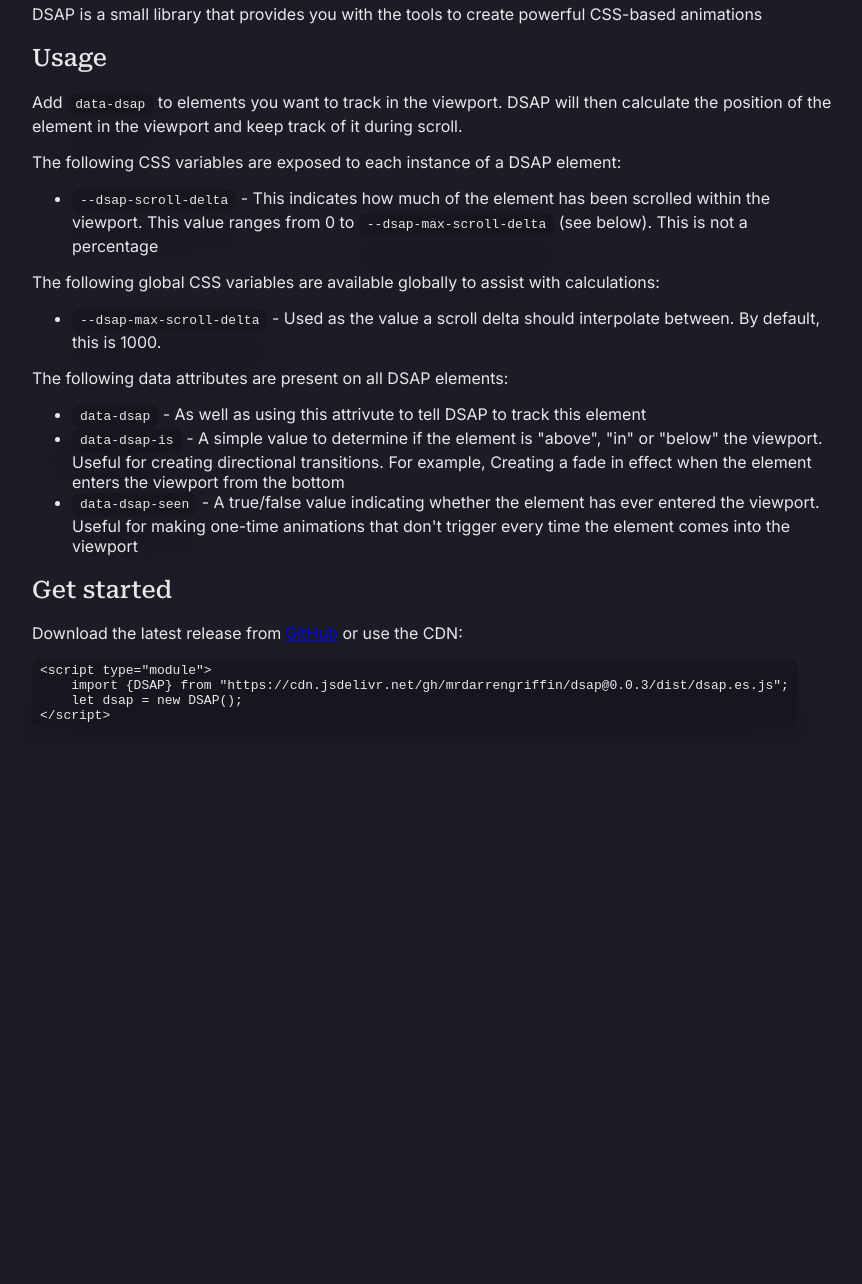
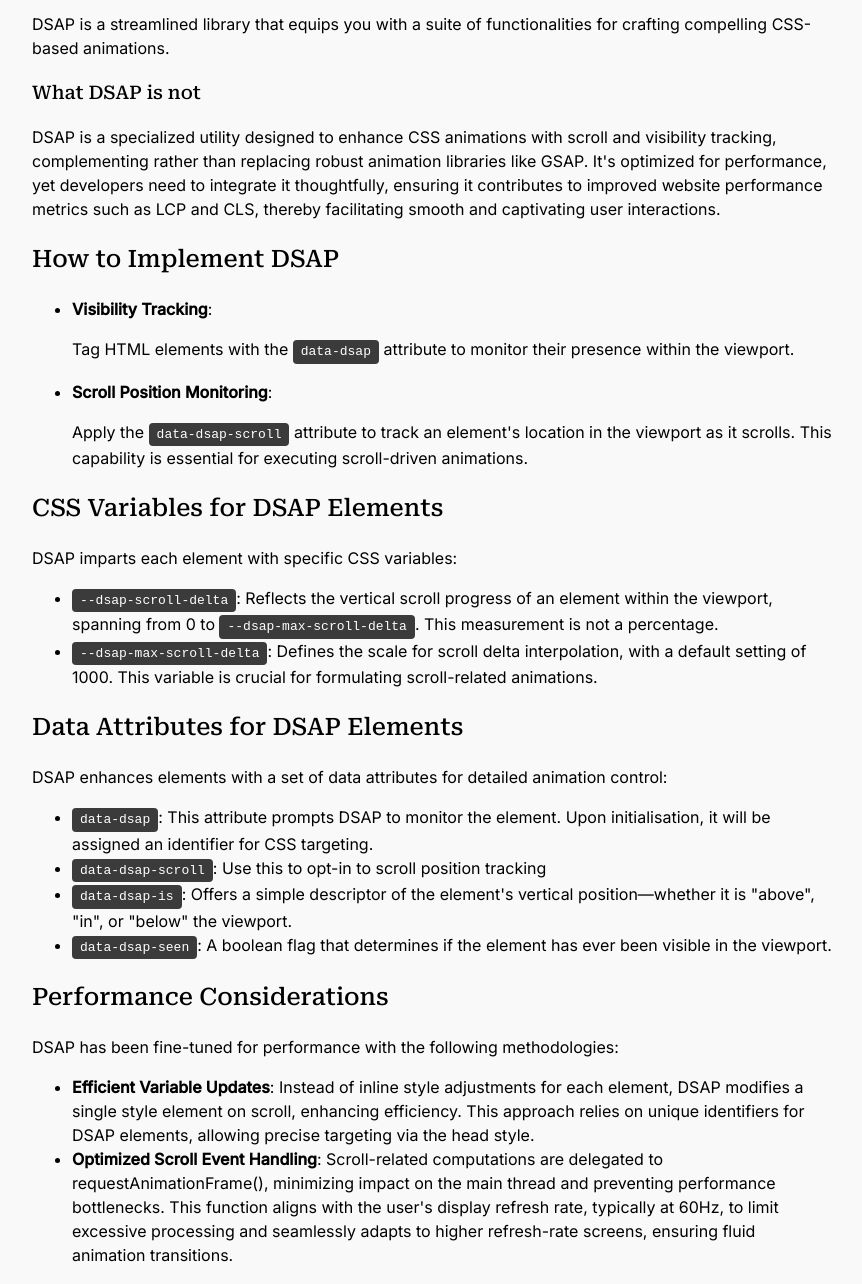
Before and after one commit to mrdarrengriffin/dsap, a website built with Vite: page docs/index.html in a window 1280 px wide. Shown: the part 880-2164 px from the top of the page, without its empty margins (208-1070 px from the left). Before the commit the page ends 1623 px from the top, so only its background shows below. Built offline with nearby package versions, Linux system fonts and the light colour scheme.

Commit message:
MOD: Change scroll opt-in, updated docs

```diff
--- a/docs/docs.css
+++ b/docs/docs.css
@@ -2,14 +2,18 @@
 html {
     margin: 0;
     padding: 0;
+    line-height: 1.5;
+}
+
+p,li{
 }
 
 
 :root {
-    --white: #ffffff;
+    --: #ffffff;
     --black: #000000;
 
-    --primary: #1c1c27;
+    --primary: #f9f9f9;
 
     --theme: var(--primary);
 
@@ -25,7 +29,7 @@
     --darker: color-mix(in srgb, #000000 10%, var(--primary));
     --darkest: color-mix(in srgb, #000000 20%, var(--primary));
 
-    --shadow: 0 2rem 2rem rgba(0, 0, 0, .15);
+    --shadow: 0 2px 4px rgba(0, 0, 0, .15);
 }
 
 [data-dsap] {
@@ -35,7 +39,7 @@
 
 body {
     background-color: var(--background);
-    color: var(--text-color);
+    color: var(--black);
     font-family: 'Inter', sans-serif;
     font-optical-sizing: auto;
     font-weight: 400;
@@ -48,56 +52,25 @@
 h4,
 h5,
 h6 {
-    color: var(--heading-text);
+    color: var(--black);
     font-family: "Roboto Serif", serif;
     font-weight: 500;
     transition: font-weight .2s ease-out;
 }
 
 code {
-    background-color: var(--darkest);
+    background-color: #3b3b3b;
     border: 1px solid var(--overlay-border);
-    border-radius: 8px;
-    box-shadow: var(--shadow);
+    border-radius: 4px;
+    color: #ffffff;
     display: inline-block;
-    padding: .25rem .5rem;
+    padding: .125rem .5rem;
 }
-
-
-ul li a {
-    text-decoration: none;
-    color: var(--text-color);
-    padding: .75rem 1rem;
-    border-radius: 8px;
-    display: block;
-    transition: background-color .2s ease-out, color .2s ease-out, box-shadow .2s ease-out;
-    background-color: var(--primary);
-    box-shadow: 0 0px 0 var(--darkest);
-}
-
-ul li a:hover {
-    background-color: var(--light-1);
-    color: var(--whiter);
-}
-
-ul li a.active {
-    --background: var(--light-1);
-    background-color: var(--background);
-    box-shadow: 0 5px 0 var(--darkest);
-    color: var(--white);
-}
-
-ul li a:hover,
-ul li a.active {}
 
 .container {
     max-width: 1200px;
     width: 100%;
     margin: 0 auto;
-}
-
-.muted {
-    color: var(--muted);
 }
 
 .docs {
@@ -121,7 +94,7 @@
 .intro h1 {
     display: flex;
     position: relative;
-    transition: font-weight .2s ease-out, opacity .2s ease-out, gap .2s ease-out, font-size .2s ease-out;
+    transition: font-weight .2s ease-out, opacity .2s ease-out, gap .2s ease-out, font-size .2s ease-out, scale .2s ease-out;
 
     --font-weight-from: 100;
     --font-weight-to: 700;
@@ -137,8 +110,8 @@
 
     --font-size-from: 0.75;
     --font-size-to: 1;
-    --font-size-start: .3;
-    --font-size-stop: .8;
+    --font-size-start: .25;
+    --font-size-stop: 1;
     font-size: 96px;
 
     --opacity-from: 1;
@@ -154,6 +127,7 @@
 
 .intro[data-dsap]:not([data-dsap=""]) h1 {
     scale: clamp(var(--font-size-from), calc(var(--font-size-from) + (var(--font-size-to) - var(--font-size-from)) * ((var(--percentage) - var(--font-size-start)) / (var(--font-size-stop) - var(--font-size-start)))), var(--font-size-to));
+
     //font-weight: clamp(var(--font-weight-from), calc(var(--font-weight-from) + (var(--font-weight-to) - var(--font-weight-from)) * ((var(--percentage) - var(--font-weight-start)) / (var(--font-weight-stop) - var(--font-weight-start)))), var(--font-weight-to));
     //gap: clamp(var(--gap-from), calc(var(--gap-from) + (var(--gap-to) - var(--gap-from)) * ((var(--percentage) - var(--gap-start)) / (var(--gap-stop) - var(--gap-start)))), var(--gap-to));
    // opacity: clamp(var(--opacity-to), calc(var(--opacity-from) + (var(--opacity-to) - var(--opacity-from)) * ((var(--percentage) - var(--opacity-start)) / (var(--opacity-stop) - var(--opacity-start)))), var(--opacity-from));
--- a/docs/index.html
+++ b/docs/index.html
@@ -24,7 +24,7 @@
 
 <body>
     <div class="container">
-        <div class="intro" data-dsap>
+        <div class="intro" data-dsap data-dsap-scroll>
             <div class="intro__content">
                 <h1><span>D</span><span>S</span><span>A</span><span>P</span></h1>
                 <div class="scroll-indicator">
@@ -38,30 +38,76 @@
         <div class="docs">
             <div class="content">
                 <h2>Overview</h2>
-                <p>DSAP is a small library that provides you with the tools to create powerful CSS-based animations</p>
-                <h2>Usage</h2>
-                <p>Add <code>data-dsap</code> to elements you want to track in the viewport. DSAP will then calculate
-                    the position of the element in the viewport and keep track of it during scroll.</p>
-                <p>The following CSS variables are exposed to each instance of a DSAP element:</p>
+                <p>DSAP is a streamlined library that equips you with a suite of functionalities for crafting compelling
+                    CSS-based
+                    animations.</p>
+                <h3>What DSAP is not</h3>
+                <p>
+                    DSAP is a specialized utility designed to enhance CSS animations with scroll and visibility
+                    tracking, complementing
+                    rather than replacing robust animation libraries like GSAP. It's optimized for performance, yet
+                    developers need to
+                    integrate it thoughtfully, ensuring it contributes to improved website performance metrics such
+                    as LCP and CLS,
+                    thereby facilitating smooth and captivating user interactions.</p>
+                <h2>How to Implement DSAP</h2>
                 <ul>
-                    <li><code>--dsap-scroll-delta</code> - This indicates how much of the element has been scrolled within the
-                         viewport. This value ranges from 0 to <code>--dsap-max-scroll-delta</code> (see below). This is not a percentage
+                    <li>
+                        <strong>Visibility Tracking</strong>:
+                        <p>Tag HTML elements with the <code>data-dsap</code> attribute to monitor their presence
+                            within the viewport.
+                        </p>
+                    </li>
+                    <li>
+                        <strong>Scroll Position Monitoring</strong>:
+                        <p>Apply the <code>data-dsap-scroll</code> attribute to track an element's location in the
+                            viewport as it
+                            scrolls. This capability is essential for executing scroll-driven animations.</p>
                     </li>
                 </ul>
-                <p>The following global CSS variables are available globally to assist with calculations:</p>
+                <h2>CSS Variables for DSAP Elements</h2>
+                <p>DSAP imparts each element with specific CSS variables:</p>
                 <ul>
-                    <li><code>--dsap-max-scroll-delta</code> - Used as the value a scroll delta should interpolate
-                        between. By default, this is 1000.</li>
+                    <li><code>--dsap-scroll-delta</code>: Reflects the vertical scroll progress of an element within
+                        the viewport,
+                        spanning from 0 to <code>--dsap-max-scroll-delta</code>. This measurement is not a
+                        percentage.</li>
+                    <li><code>--dsap-max-scroll-delta</code>: Defines the scale for scroll delta interpolation, with
+                        a default setting
+                        of 1000. This variable is crucial for formulating scroll-related animations.</li>
                 </ul>
-                <p>The following data attributes are present on all DSAP elements:</p>
+                <h2>Data Attributes for DSAP Elements</h2>
+                <p>DSAP enhances elements with a set of data attributes for detailed animation control:</p>
                 <ul>
-                    <li><code>data-dsap</code> - As well as using this attrivute to tell DSAP to track this element</li>
-                    <li><code>data-dsap-is</code> - A simple value to determine if the element is "above", "in" or
-                        "below" the viewport. Useful for creating directional transitions. For example, Creating a fade
-                        in effect when the element enters the viewport from the bottom</li>
-                    <li><code>data-dsap-seen</code> - A true/false value indicating whether the element has ever entered
-                        the viewport. Useful for making one-time animations that don't trigger every time the element
-                        comes into the viewport</li>
+                    <li><code>data-dsap</code>: This attribute prompts DSAP to monitor the element. Upon initialisation, it will be assigned an
+                        identifier for CSS targeting.</li>
+                    <li><code>data-dsap-scroll</code>: Use this to opt-in to scroll position tracking</li>
+                    <li><code>data-dsap-is</code>: Offers a simple descriptor of the element's vertical
+                        position—whether it is "above",
+                        "in", or "below" the viewport.</li>
+                    <li><code>data-dsap-seen</code>: A boolean flag that determines if the element has ever been
+                        visible in the
+                        viewport.</li>
+                </ul>
+                <h2>Performance Considerations</h2>
+                <p>DSAP has been fine-tuned for performance with the following methodologies:</p>
+                <ul>
+                    <li>
+                        <strong>Efficient Variable Updates</strong>: Instead of inline style adjustments for each
+                        element, DSAP modifies
+                        a single style element on scroll, enhancing efficiency. This approach relies on unique
+                        identifiers for DSAP
+                        elements, allowing precise targeting via the head style.
+                    </li>
+                    <li>
+                        <strong>Optimized Scroll Event Handling</strong>: Scroll-related computations are delegated
+                        to
+                        requestAnimationFrame(), minimizing impact on the main thread and preventing performance
+                        bottlenecks. This
+                        function aligns with the user's display refresh rate, typically at 60Hz, to limit excessive
+                        processing and
+                        seamlessly adapts to higher refresh-rate screens, ensuring fluid animation transitions.
+                    </li>
                 </ul>
 
                 <h2>Get started</h2>
```
Also changed, not shown: dist/dsap.es.js, lib/dsap.js.
